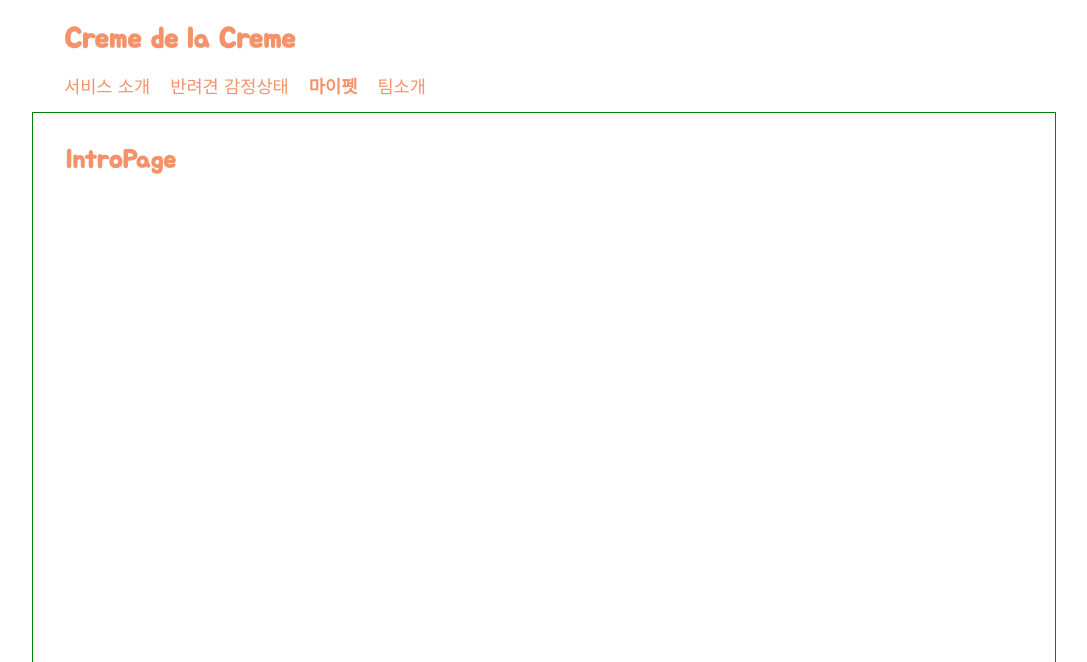
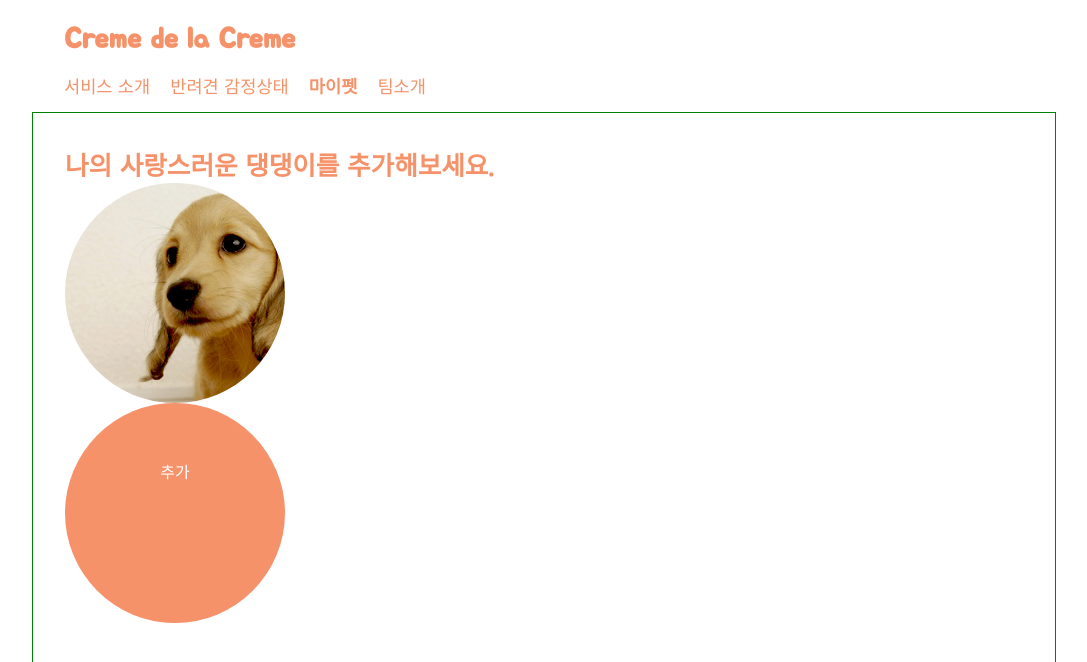
Before and after one commit to CreamDeLaCream/creme-client, a React (Create React App) app: page /mypet in a window 1280 px wide. Shown: the top 662 px of the page, without its empty margins (96-1183 px from the left). Built offline with nearby package versions, Linux system fonts and the light colour scheme.

Commit message:
[#14] 플러스버튼 추가, 마이펫 버튼 추가 및 더미이미지 추가

```diff
--- a/src/pages/MyPet/MyPet.js
+++ b/src/pages/MyPet/MyPet.js
@@ -0,0 +1,30 @@
+import React from 'react';
+import styled from 'styled-components';
+
+const env = process.env;
+env.PUBLIC_URL = env.PUBLIC_URL || '';
+
+export const MyPet = () => {
+  return (
+    <MyPetCard>
+      <img
+        alt=""
+        src={process.env.PUBLIC_URL + `/Image/dog0.png`}
+        width="450px"
+      />
+      LuLu
+    </MyPetCard>
+  );
+};
+
+const MyPetCard = styled.div`
+  width: 220px;
+  height: 220px;
+  cusor: pointer;
+  overflow: hidden;
+
+  float: left;
+  background-color: var(--main);
+  border-radius: 50%;
+  color: #ffffff;
+`;
--- a/src/pages/MyPet/MyPetPage.js
+++ b/src/pages/MyPet/MyPetPage.js
@@ -2,6 +2,8 @@ import React from 'react';
 
 // components
 import { Header, Navbar, Text, Container } from '../../common/components';
+import { MyPet } from './MyPet';
+import { Plusbutton } from './Plusbutton';
 
 const IntroPage = () => {
   return (
@@ -9,8 +11,10 @@ const IntroPage = () => {
       <Header />
       <Navbar />
       <Text type="mainTitle" color="main">
-        IntroPage
+        나의 사랑스러운 댕댕이를 추가해보세요.
       </Text>
+      <MyPet />
+      <Plusbutton />
     </Container>
   );
 };
--- a/src/pages/MyPet/Plusbutton.js
+++ b/src/pages/MyPet/Plusbutton.js
@@ -1,5 +1,21 @@
 import React from 'react';
+import styled from 'styled-components';
 
-export const plus = () => {
-  return <div>plus</div>;
+export const Plusbutton = () => {
+  return <MyPetPlusButton>추가</MyPetPlusButton>;
 };
+
+const MyPetPlusButton = styled.div`
+  width: 220px;
+  height: 220px;
+  cusor: pointer;
+  overflow: hidden;
+
+  background-color: var(--main);
+  // border: 4px solid var(--main);
+  border-radius: 50%;
+
+  color: #ffffff;
+  text-align: center;
+  line-height: 140px;
+`;
```
Also changed, not shown: public/Image/dog0.png (added).
